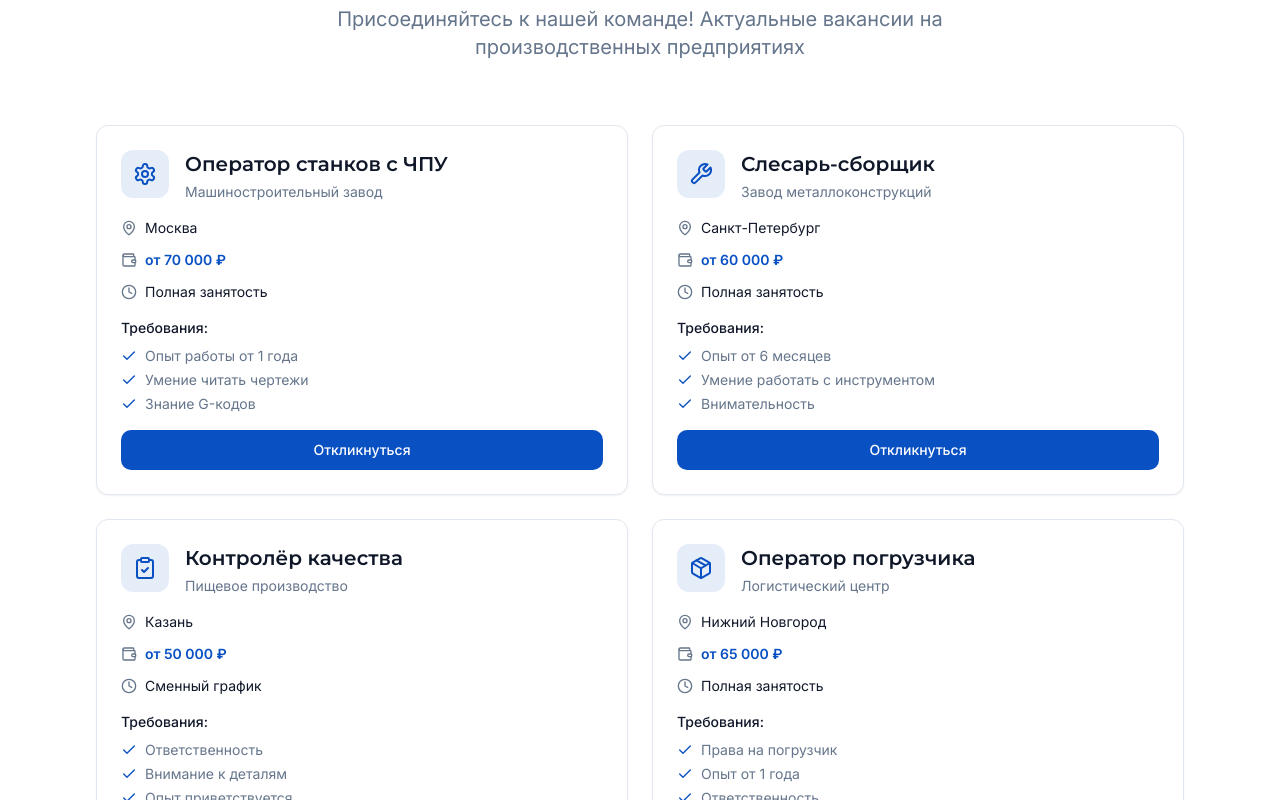
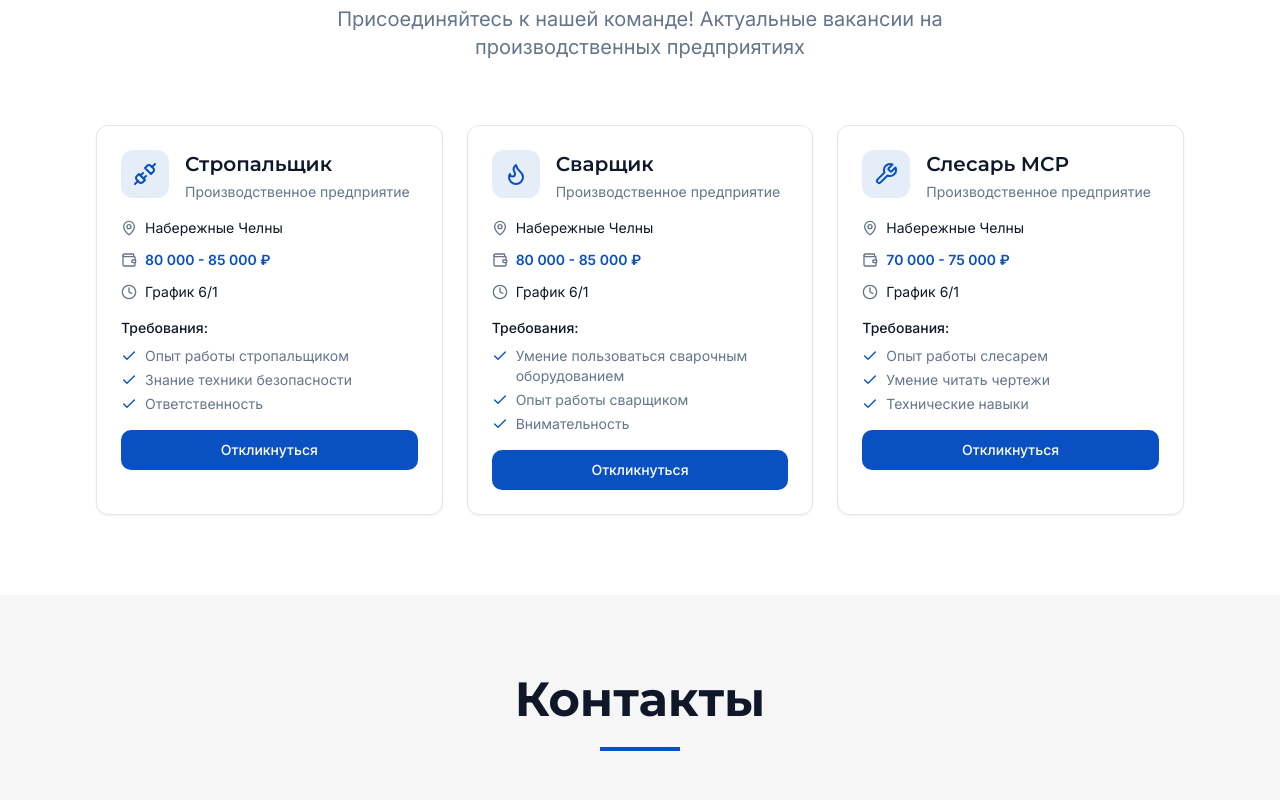
Before and after one commit to pr-poehali-dev/outsourcing-site-creation, a React (Vite) app: page / in a window 1280 px wide. Shown: the part 3420-4220 px from the top of the page. Built offline with nearby package versions, Linux system fonts and the light colour scheme.

Commit message:
Обновление трёх вакансий

```diff
--- a/src/pages/Index.tsx
+++ b/src/pages/Index.tsx
@@ -220,43 +220,34 @@ const Index = () => {
                 Присоединяйтесь к нашей команде! Актуальные вакансии на производственных предприятиях
               </p>
             </div>
-            <div className="grid md:grid-cols-2 gap-6">
+            <div className="grid md:grid-cols-3 gap-6">
               {[
                 {
-                  title: "Оператор станков с ЧПУ",
-                  company: "Машиностроительный завод",
-                  location: "Москва",
-                  salary: "от 70 000 ₽",
-                  type: "Полная занятость",
-                  requirements: ["Опыт работы от 1 года", "Умение читать чертежи", "Знание G-кодов"],
-                  icon: "Settings"
+                  title: "Стропальщик",
+                  company: "Производственное предприятие",
+                  location: "Набережные Челны",
+                  salary: "80 000 - 85 000 ₽",
+                  type: "График 6/1",
+                  requirements: ["Опыт работы стропальщиком", "Знание техники безопасности", "Ответственность"],
+                  icon: "Unplug"
                 },
                 {
-                  title: "Слесарь-сборщик",
-                  company: "Завод металлоконструкций",
-                  location: "Санкт-Петербург",
-                  salary: "от 60 000 ₽",
-                  type: "Полная занятость",
-                  requirements: ["Опыт от 6 месяцев", "Умение работать с инструментом", "Внимательность"],
-                  icon: "Wrench"
+                  title: "Сварщик",
+                  company: "Производственное предприятие",
+                  location: "Набережные Челны",
+                  salary: "80 000 - 85 000 ₽",
+                  type: "График 6/1",
+                  requirements: ["Умение пользоваться сварочным оборудованием", "Опыт работы сварщиком", "Внимательность"],
+                  icon: "Flame"
                 },
                 {
-                  title: "Контролёр качества",
-                  company: "Пищевое производство",
-                  location: "Казань",
-                  salary: "от 50 000 ₽",
-                  type: "Сменный график",
-                  requirements: ["Ответственность", "Внимание к деталям", "Опыт приветствуется"],
-                  icon: "ClipboardCheck"
-                },
-                {
-                  title: "Оператор погрузчика",
-                  company: "Логистический центр",
-                  location: "Нижний Новгород",
-                  salary: "от 65 000 ₽",
-                  type: "Полная занятость",
-                  requirements: ["Права на погрузчик", "Опыт от 1 года", "Ответственность"],
-                  icon: "Package"
+                  title: "Слесарь МСР",
+                  company: "Производственное предприятие",
+                  location: "Набережные Челны",
+                  salary: "70 000 - 75 000 ₽",
+                  type: "График 6/1",
+                  requirements: ["Опыт работы слесарем", "Умение читать чертежи", "Технические навыки"],
+                  icon: "Wrench"
                 }
               ].map((vacancy, index) => (
                 <Card key={index} className="p-6 hover:shadow-lg transition-shadow">
```
